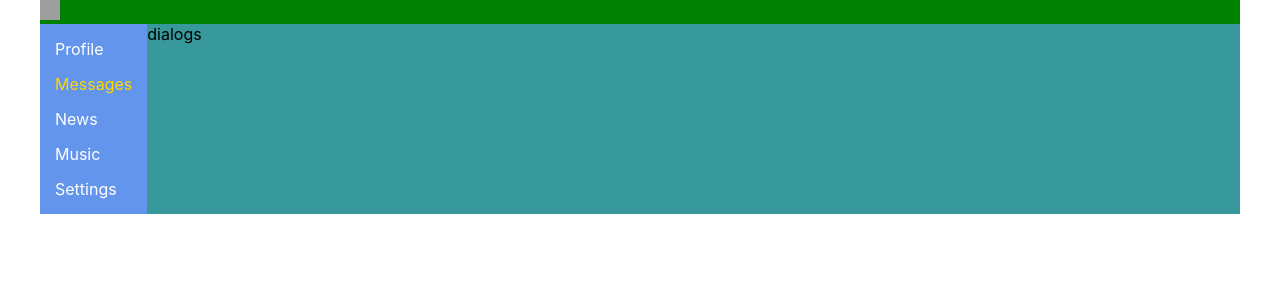
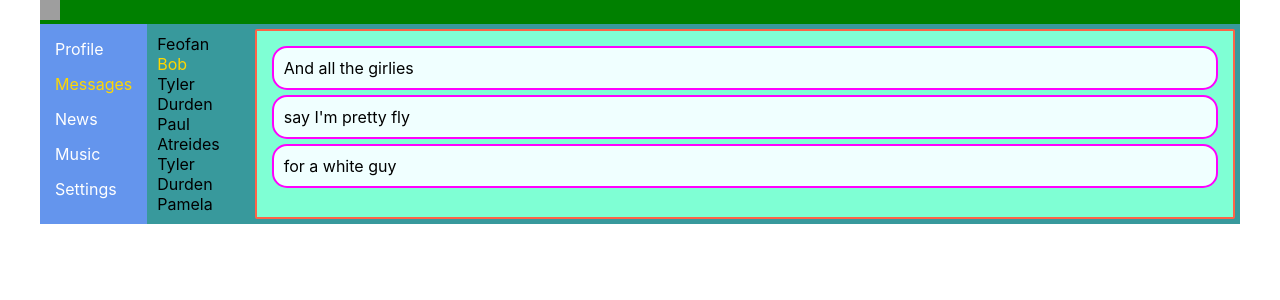
Before and after one commit to qirex93/MyReactProject, a React (Create React App) app in the folder my-react-project/: page /dialogs in a window 1280 px wide. Shown: the top 300 px of the page. Built offline with nearby package versions, Linux system fonts and the light colour scheme; grey boxes are pictures that could not be loaded.

Commit message:
lesson 12 react

```diff
--- a/my-react-project/src/components/Dialogs/Dialogs.jsx
+++ b/my-react-project/src/components/Dialogs/Dialogs.jsx
@@ -1,10 +1,35 @@
-
 import classes from './Dialogs.module.css';
 
 const Dialogs = (props) => {
-    return <div>
-      dialogs
+  return (
+    <div className={classes.dialogs}>
+      <div className={classes.dialogItems}>
+        <div className={classes.dialog}>
+          Feofan
+        </div>
+        <div className={classes.dialog + ' ' + classes.active}>
+          Bob
+        </div>
+        <div className={classes.dialog}>
+          Tyler Durden
+        </div>
+        <div className={classes.dialog}>
+          Paul Atreides
+        </div>
+        <div className={classes.dialog}>
+          Tyler Durden
+        </div>
+        <div className={classes.dialog}>
+          Pamela
+        </div>
+      </div>
+      <div className={classes.messages}>
+        <div className={classes.message}>And all the girlies </div>
+        <div className={classes.message}>say I'm pretty fly</div>
+        <div className={classes.message}>for a white guy</div>
+      </div>
     </div>
+  )
 }
 
 export default Dialogs;
--- a/my-react-project/src/components/Dialogs/Dialogs.module.css
+++ b/my-react-project/src/components/Dialogs/Dialogs.module.css
@@ -0,0 +1,29 @@
+.dialogs {
+  display: grid;
+  grid-template-columns: min-content 1fr;
+  grid-gap: 20px;
+}
+
+.dialogItems {
+    padding: 10px;
+}
+
+.dialogItems .active {
+    color: gold;
+}
+
+.messages {
+    margin: 5px;
+    padding: 10px;
+    border: 2px solid tomato;
+    border-radius: 2px;
+    background-color: aquamarine;
+}
+
+.message {
+    margin: 5px;
+    padding: 10px;
+    border: 2px solid fuchsia;
+    border-radius: 15px;
+    background-color: azure;
+}
--- a/my-react-project/src/components/Navbar/Navbar.jsx
+++ b/my-react-project/src/components/Navbar/Navbar.jsx
@@ -5,19 +5,19 @@ import {NavLink} from 'react-router-dom'
 const Navbar = () => {
     return (
         <nav className={classes.nav}>
-            <div class={`${classes.nav_item} ${classes.active}`}>
+            <div className={`${classes.nav_item} ${classes.active}`}>
                 <NavLink to='/profile' activeClassName={classes.active} >Profile</NavLink>
             </div>
-            <div class={classes.nav_item}>
+            <div className={classes.nav_item}>
                 <NavLink to='/dialogs' activeClassName={classes.active}>Messages</NavLink>
             </div>
-            <div class={classes.nav_item}>
+            <div className={classes.nav_item}>
                 <a href='#'>News</a>
             </div>
-            <div class={classes.nav_item}>
+            <div className={classes.nav_item}>
                 <a href='#'>Music</a>
             </div>
-            <div class={classes.nav_item}>
+            <div className={classes.nav_item}>
                 <a href='#'>Settings</a>
             </div>
         </nav>
```
